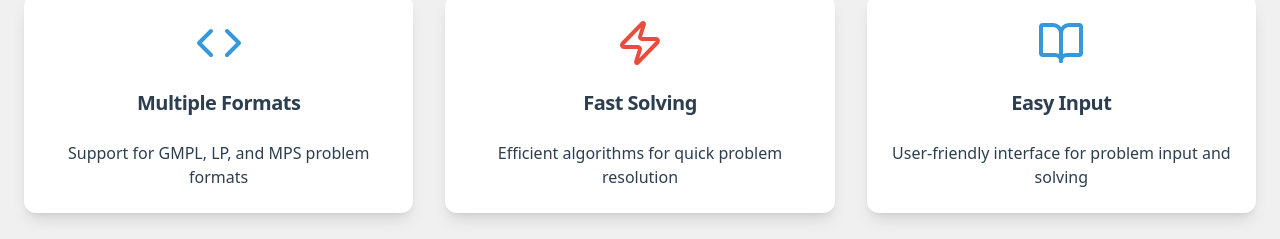
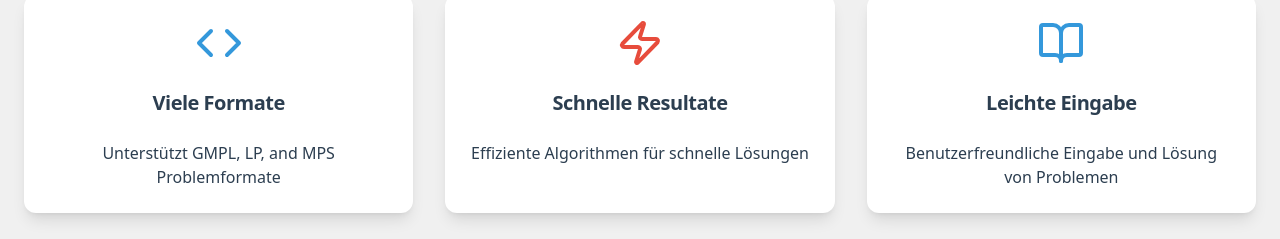
Before and after one commit to mst2k/programmierprojekt, a React (Vite) app in the folder frontend/: page /#/ in a window 1280 px wide. Shown: the part 494-733 px from the top of the page. Built offline with nearby package versions, Linux system fonts and the light colour scheme.

Commit message:
feat: translations

```diff
--- a/frontend/src/components/pages/WelcomePage.tsx
+++ b/frontend/src/components/pages/WelcomePage.tsx
@@ -68,18 +68,18 @@ function WelcomePage() {
                         <div className="grid grid-cols-1 md:grid-cols-3 gap-8">
                             <FeatureCard
                                 icon={<Code className="w-12 h-12 text-[#3498db]" />}
-                                title="Multiple Formats"
-                                description="Support for GMPL, LP, and MPS problem formats"
+                                title= {t('lastTranslations.welcomePage.features.feat1Title')}
+                                description={t('lastTranslations.welcomePage.features.feat1Description')}
                             />
                             <FeatureCard
                                 icon={<Zap className="w-12 h-12 text-[#e74c3c]" />}
-                                title="Fast Solving"
-                                description="Efficient algorithms for quick problem resolution"
+                                title={t('lastTranslations.welcomePage.features.feat2Title')}
+                                description={t('lastTranslations.welcomePage.features.feat2Description')}
                             />
                             <FeatureCard
                                 icon={<BookOpen className="w-12 h-12 text-[#3498db]" />}
-                                title="Easy Input"
-                                description="User-friendly interface for problem input and solving"
+                                title={t('lastTranslations.welcomePage.features.feat3Title')}
+                                description={t('lastTranslations.welcomePage.features.feat3Description')}
                             />
                         </div>
                     </div>
--- a/frontend/src/components/ui/custom/CodeArea.tsx
+++ b/frontend/src/components/ui/custom/CodeArea.tsx
@@ -2,6 +2,7 @@ import React, { useState } from "react";
 import { Textarea } from "@/components/ui/textarea";
 import { Button } from "@/components/ui/button";
 import { Copy } from "lucide-react"; // Optional: Icon für den Button
+import { useTranslation } from "react-i18next";
 
 interface CodeAreaProps {
     data: string;
@@ -10,6 +11,7 @@ interface CodeAreaProps {
 
 const JsonDisplay: React.FC<CodeAreaProps> = ({ data, className }) => {
     const [isCopied, setIsCopied] = useState(false);
+    const {t} = useTranslation();
 
     const handleCopy = () => {
         navigator.clipboard
@@ -18,7 +20,7 @@ const JsonDisplay: React.FC<CodeAreaProps> = ({ data, className }) => {
                 setIsCopied(true);
                 setTimeout(() => setIsCopied(false), 2000); // Zeigt kurzzeitig an, dass kopiert wurde
             })
-            .catch((err) => console.error("Fehler beim Kopieren:", err));
+            .catch((err) => console.error(t('lastTranslations.converterPage.codearea.copyErr'), err));
     };
 
     return (
@@ -30,7 +32,7 @@ const JsonDisplay: React.FC<CodeAreaProps> = ({ data, className }) => {
             />
             <Button onClick={handleCopy} className="absolute top-2 right-6" variant="ghost" size={"sm"}>
                 <Copy className="mr-2" size={10} />
-                {isCopied ? "Kopiert!" : "Kopieren"}
+                {isCopied ? t('lastTranslations.converterPage.codearea.copied') : t('lastTranslations.converterPage.codearea.copy')}
             </Button>
         </div>
     );
--- a/frontend/src/components/ui/custom/ProblemEditor/ProblemEditor.tsx
+++ b/frontend/src/components/ui/custom/ProblemEditor/ProblemEditor.tsx
@@ -5,6 +5,7 @@ import { checkGMPLErrors, GMPLTokens } from './languageDefinitions/gmpl';
 import { checkLPErrors, LPTokens } from './languageDefinitions/lp';
 import { CheckIcon, Cross1Icon } from '@radix-ui/react-icons'
 import { checkMPSErrors, MPSTokens } from './languageDefinitions/mps';
+import { useTranslation } from 'react-i18next';
 
 export interface EditorLanguage {
   // TODO: Define the language tokens, erst wenn ich die Tokens von LP und GMPL verglichen habe
@@ -42,6 +43,7 @@ export const ProblemEditor: React.FC<ProblemEditorProps> = (props) => {
   });
   const editorRef = useRef<any>(null);
   const monaco = useMonaco();
+  const {t} = useTranslation();
 
   const setupLanguage = (monaco: any) => {
     if (monaco) {
@@ -130,9 +132,9 @@ export const ProblemEditor: React.FC<ProblemEditorProps> = (props) => {
       </div>
       <div className='flex justify-around mt-2'>
         {/* TODO: loopen, wenn ich übersetzungen mache */}
-        <p className='flex items-center gap-2'>Has Objective: {modelProperties.hasObjective ? <CheckIcon className="text-green-500" /> : <Cross1Icon className="text-red-500" />}</p>
-        <p className='flex items-center gap-2'>Has Restrictions: {modelProperties.hasRestrictions ? <CheckIcon className="text-green-500" /> : <Cross1Icon className="text-red-500" />}</p>
-        <p className='flex items-center gap-2'>Has Non-Negativity: {modelProperties.hasNonNegativity ? <CheckIcon className="text-green-500" /> : <Cross1Icon className="text-red-500" />}</p>
+        <p className='flex items-center gap-2'>{t('lastTranslations.solverPage.ProblemEditor.hasObjective')} {modelProperties.hasObjective ? <CheckIcon className="text-green-500" /> : <Cross1Icon className="text-red-500" />}</p>
+        <p className='flex items-center gap-2'>{t('lastTranslations.solverPage.ProblemEditor.hasRestrictions')} {modelProperties.hasRestrictions ? <CheckIcon className="text-green-500" /> : <Cross1Icon className="text-red-500" />}</p>
+        <p className='flex items-center gap-2'>{t('lastTranslations.solverPage.ProblemEditor.hasNN')} {modelProperties.hasNonNegativity ? <CheckIcon className="text-green-500" /> : <Cross1Icon className="text-red-500" />}</p>
       </div>
     </div>
   );
--- a/frontend/src/translations/de.json
+++ b/frontend/src/translations/de.json
@@ -126,6 +126,31 @@
             "last_pt1": "Die Einführung endet hier.",
             "last_pt2": "Viel Freude und Erfolg beim künftigen Lösen von Problemen! :)"
         }
+    },
+    "lastTranslations":{
+        "welcomePage":{
+            "features": {
+                "feat1Title": "Viele Formate",
+                "feat1Description": "Unterstützt GMPL, LP, and MPS Problemformate",
+                "feat2Title": "Schnelle Resultate",
+                "feat2Description": "Effiziente Algorithmen für schnelle Lösungen",
+                "feat3Title": "Leichte Eingabe",
+                "feat3Description": "Benutzerfreundliche Eingabe und Lösung von Problemen"
+            }
+        },
+        "converterPage":{
+            "codearea": {
+                "copy": "Kopieren",
+                "copied": "Kopiert!",
+                "copyErr": "Fehler beim Kopieren:"
+            }
+        },
+        "solverPage":{
+            "ProblemEditor":{
+                "hasObjective": "Zielfunktion:",
+                "hasRestrictions": "Restriktionen",
+                "hasNN":"Nichtnegativitätsbedingungen:"
+            }
+        }
     }
-
 }
--- a/frontend/src/translations/en.json
+++ b/frontend/src/translations/en.json
@@ -126,5 +126,31 @@
             "last_pt1": "The tour ends here.",
             "last_pt2": "Have fun and success solving problems in the future! :)"
         }
+    },
+    "lastTranslations":{
+        "welcomePage":{
+            "features": {
+                "feat1Title": "Multiple Formats",
+                "feat1Description": "Support for GMPL, LP, and MPS problem formats",
+                "feat2Title": "Fast Solving",
+                "feat2Description": "Efficient algorithms for quick problem resolution",
+                "feat3Title": "Easy Input",
+                "feat3Description": "User-friendly interface for problem input and solving"
+            }
+        },
+        "converterPage":{
+            "codearea": {
+                "copy": "Copy",
+                "copied": "Copied!",
+                "copyErr": "Error occured during copying:"
+            }
+        },
+        "solverPage":{
+            "ProblemEditor":{
+                "hasObjective": "Has Objective:",
+                "hasRestrictions": "Has Restrictions:",
+                "hasNN":"Has Non-Negativity:"
+            }
+        }
     }
 }
```
